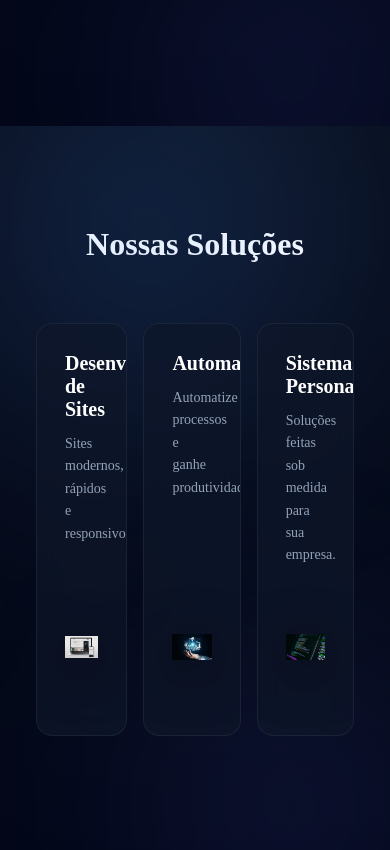
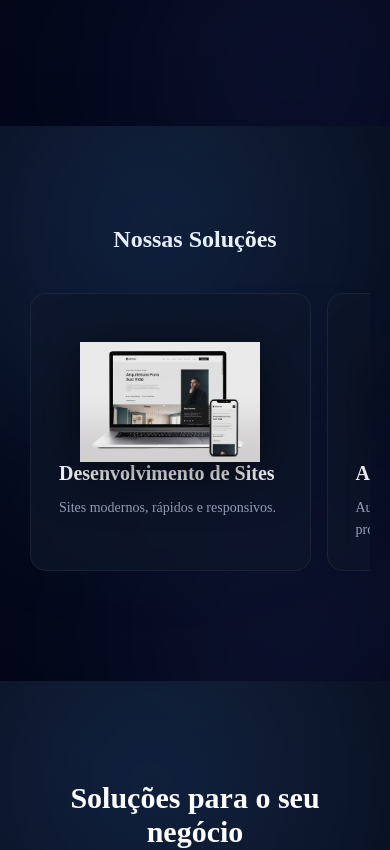
Before and after one commit to rodrigocav/rodrigocavtechsolutions, a React (Vite) app: page / in a window 390 px wide. Shown: the part 2200-3050 px from the top of the page. Built offline with nearby package versions, Linux system fonts and the light colour scheme.

Commit message:
Corrigido bug do card

```diff
--- a/src/components/ServiceCard.module.css
+++ b/src/components/ServiceCard.module.css
@@ -122,3 +122,24 @@
   background: rgba(59, 130, 246, 0.3);
   transform: scale(1.05);
 }
+@media (max-width: 768px) {
+  .grid {
+    display: flex; /* MUDA DE GRID PARA FLEX */
+    overflow-x: auto;
+    gap: 16px;
+    padding: 10px;
+
+    scroll-snap-type: x mandatory;
+    -webkit-overflow-scrolling: touch;
+  }
+
+  .grid::-webkit-scrollbar {
+    display: none;
+  }
+
+  .card {
+    flex: 0 0 85%;   /* define largura real */
+    min-width: 260px; /* impede ficar fino */
+    scroll-snap-align: center;
+  }
+}
--- a/src/components/ServiceCard.tsx
+++ b/src/components/ServiceCard.tsx
@@ -32,11 +32,12 @@ export default function ServiceCard({ title, description, image }: Props) {
   return (
     <div ref={ref} className={styles.card}>
       <div>
+        <img src={image} alt={title} className={styles.image} />
         <h3>{title}</h3>
         <p>{description}</p>
       </div>
 
-      <img src={image} alt={title} className={styles.image} />
+
     </div>
   );
 }
--- a/src/data/projects.ts
+++ b/src/data/projects.ts
@@ -9,20 +9,20 @@ import systemcalcpis from "../assets/systemcalcpis.png";
 export const projects = [
   {
     id: 1,
+    image: siteempresa,
     title: "Site Profissional",
     description: "Tenha um site moderno que transmite confiança e ajuda a atrair novos clientes todos os dias.",
-    image: siteempresa,
   },
   {
+    image: systempythonaut,
     id: 2,
     title: "Automação de Processos",
     description: "Pare de perder tempo com tarefas manuais e automatize seu negócio para ganhar produtividade.",
-    image: systempythonaut,
   },
   {
     id: 3,
+    image: systemcalcpis,
     title: "Automação de Impostos",
     description: "Evite erros e automatize o cálculo de impostos como PIS e IPI com mais segurança e rapidez.",
-    image: systemcalcpis,
   },
 ];
--- a/src/pages/Services.module.css
+++ b/src/pages/Services.module.css
@@ -1,14 +1,19 @@
+
+/* RESET */
+* {
+  box-sizing: border-box;
+}
+
+/* SEÇÃO */
 .services {
   padding: 100px 20px;
   text-align: center;
-
   background: radial-gradient(circle at top, #0b1220, #020617);
-
   position: relative;
   overflow: hidden;
 }
 
-/* glow */
+/* GLOW */
 .services::before,
 .services::after {
   content: "";
@@ -32,7 +37,7 @@
   right: -150px;
 }
 
-/* título */
+/* TÍTULO */
 .services h2 {
   font-size: 42px;
   font-weight: 700;
@@ -40,7 +45,7 @@
   color: #ffffff;
 }
 
-/* grid */
+/* GRID (DESKTOP) */
 .grid {
   max-width: 1200px;
   margin: 0 auto;
@@ -53,7 +58,7 @@
   z-index: 1;
 }
 
-/* card */
+/* CARD */
 .card {
   background: rgba(15, 23, 42, 0.7);
   backdrop-filter: blur(14px);
@@ -70,20 +75,20 @@
   transform: translateY(40px);
 }
 
-/* animação quando aparece */
+/* ANIMAÇÃO */
 .show {
   opacity: 1;
   transform: translateY(0);
 }
 
-/* hover */
+/* HOVER */
 .card:hover {
   transform: translateY(-10px) scale(1.03);
   border-color: rgba(59,130,246,0.4);
   box-shadow: 0 25px 60px rgba(0,0,0,0.6);
 }
 
-/* imagem */
+/* IMAGEM */
 .card img {
   width: 100%;
   height: 180px;
@@ -92,7 +97,7 @@
   margin-bottom: 16px;
 }
 
-/* texto */
+/* TEXTO */
 .card h3 {
   color: #fff;
   margin-bottom: 10px;
@@ -104,14 +109,22 @@
   line-height: 1.6;
 }
 
-/* responsivo */
-@media (max-width: 900px) {
+/* MOBILE */
+@media (max-width: 768px) {
+
+  .services h2 {
+    font-size: 24px;
+    margin-bottom: 30px;
+  }
+
   .grid {
-    display: flex;
+    display: flex; /* MUDA PARA CARROSSEL */
     overflow-x: auto;
     gap: 16px;
-    padding: 0 16px 20px;
+    padding: 10px;
+
     scroll-snap-type: x mandatory;
+    -webkit-overflow-scrolling: touch;
   }
 
   .grid::-webkit-scrollbar {
@@ -119,11 +132,9 @@
   }
 
   .card {
-    flex: 0 0 90%;
+    flex: 0 0 85%;
+    min-width: 250px;
+
     scroll-snap-align: center;
   }
-
-  .services h2 {
-    font-size: 32px;
-  }
 }
```
